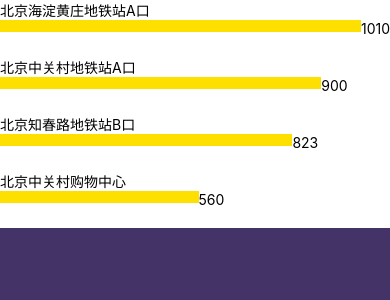
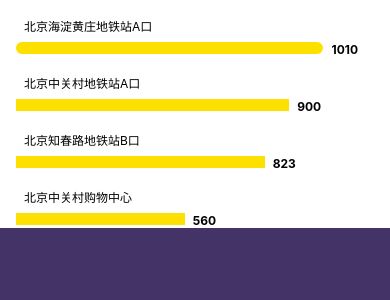
Before and after one commit to godeadasdf/withdraw_demo, a React Native app: screen / in a window 390 px wide. Shown: the top 300 px of the page. Built offline with nearby package versions, Linux system fonts and the light colour scheme.

Commit message:
半边圆角问题等待解决

```diff
--- a/app/components/SingAxisChart.js
+++ b/app/components/SingAxisChart.js
@@ -18,35 +18,36 @@
     const data = this.sort(this.props.data.number);
     const titles = this.props.data.titles;
     return (
+      data && data.length > 0 ?
         <View style={styles.container}>
           <View>
-          <Text>{titles[0]}</Text>
+            <Text style={styles.textTitle}>{titles[0]}</Text>
             <View style={styles.item_container}>
               <View
                 onLayout={({nativeEvent: e}) => {
                   this.setState({maxLength: e.layout.width});
                 }}
                 ref='topOne' style={styles.topOne}/>
-          <Text>{data[ 0 ].num}</Text>
+              <Text style={styles.textNumber}>{data[0].num}</Text>
             </View>
           </View>
           {
             data.map((item, index) => {
-            let width = data[ index ].ratio * this.state.maxLength;
+              let width = data[index].ratio * this.state.maxLength;
               console.log(width);
               console.log(this.state.maxLength);
               return index > 0 ? <View>
-              <Text>{titles[index]}</Text>
+                <Text style={styles.textTitle}>{titles[index]}</Text>
                 <View style={styles.item_container}>
                   <View ref='top' style={{
                     backgroundColor: '#FDE000',
                     width: width,
                     height: 12
                   }}/>
-              <Text>{data[ index ].num}</Text>
+                  <Text style={styles.textNumber}>{data[index].num}</Text>
                 </View></View> : null;
             })}
-      </View>
+        </View> : null
     );
   }
 
@@ -70,21 +71,31 @@
 
 const styles = StyleSheet.create({
   container: {
+    paddingLeft: 16,
+    paddingRight: 16,
     flexDirection: 'column',
-    backgroundColor: '#fff'
+    backgroundColor: '#fff',
   },
   item_container: {
-    height: 37,
+    marginTop: 8,
     flexDirection: 'row',
   },
   topOne: {
     flex: 1,
     height: 12,
-    backgroundColor: '#FDE000'
+    backgroundColor: '#FDE000',
+    borderRadius: 10,
   },
-  text: {
+  textTitle: {
+    marginTop: 17,
     marginLeft: 8,
     marginRight: 16,
     fontSize: 12
+  },
+  textNumber: {
+    marginLeft: 8,
+    marginRight: 16,
+    fontSize: 12,
+    fontWeight:'bold'
   }
 });
```
Lines whose indentation alone changed are shown as unchanged.
